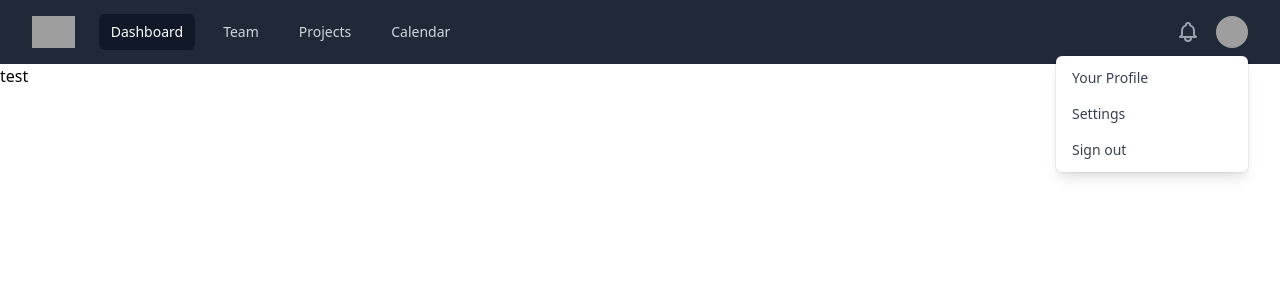
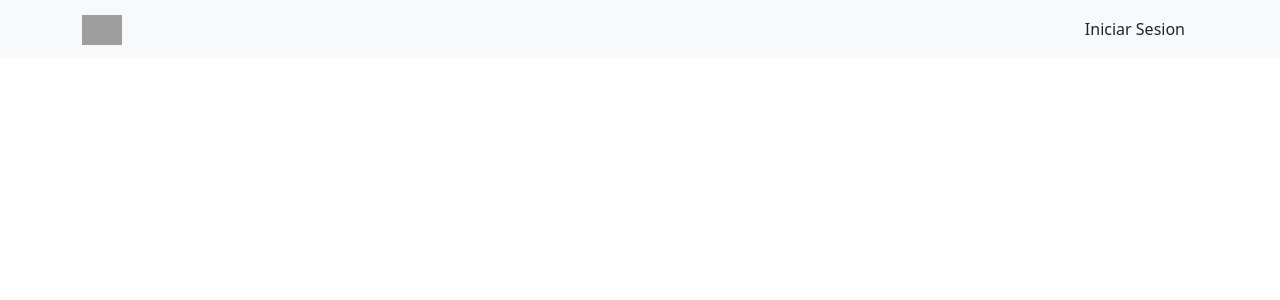
Before and after one commit to OsvaldoCruzDeLaCruz/xoki, a Django app: page / in a window 1280 px wide. Shown: the top 300 px of the page. Run offline with Django 3.2, Linux system fonts and the light colour scheme; some libraries are stand-ins or nearby versions; grey boxes are pictures that could not be loaded.

Commit message:
Con la barra de navegacion lista

```diff
--- a/templates/base.html
+++ b/templates/base.html
@@ -1,4 +1,4 @@
-{% load tailwind_tags %}
+
 <!DOCTYPE html>
 <html lang="en">
 <head>
@@ -6,7 +6,13 @@
     <meta http-equiv="X-UA-Compatible" content="IE=edge">
     <meta name="viewport" content="width=device-width, initial-scale=1.0">
     <title>Document</title>
-    {% tailwind_css %}
+    <link href="https://cdn.jsdelivr.net/npm/bootstrap@5.2.0-beta1/dist/css/bootstrap.min.css" rel="stylesheet" integrity="sha384-0evHe/X+R7YkIZDRvuzKMRqM+OrBnVFBL6DOitfPri4tjfHxaWutUpFmBp4vmVor" crossorigin="anonymous">
+    <!-- JavaScript Bundle with Popper -->
+    <script src="https://cdn.jsdelivr.net/npm/bootstrap@5.2.0-beta1/dist/js/bootstrap.bundle.min.js" integrity="sha384-pprn3073KE6tl6bjs2QrFaJGz5/SUsLqktiwsUTF55Jfv3qYSDhgCecCxMW52nD2" crossorigin="anonymous"></script>
+
+
+    <script src="https://cdn.jsdelivr.net/gh/alpinejs/alpine@v2.8.2/dist/alpine.min.js" defer></script>
+    <!-- CSS only -->
 </head>
 <body>
     {% block navbar %} {%endblock navbar%}
--- a/templates/components/navbar.html
+++ b/templates/components/navbar.html
@@ -1,102 +1,51 @@
 {% load static %}
 <!-- This example requires Tailwind CSS v2.0+ -->
-<nav class="bg-gray-800">
-    <div class="max-w-7xl mx-auto px-2 sm:px-6 lg:px-8">
-      <div class="relative flex items-center justify-between h-16">
-        <div class="absolute inset-y-0 left-0 flex items-center sm:hidden">
-          <!-- Mobile menu button-->
-          <button type="button" class="inline-flex items-center justify-center p-2 rounded-md text-gray-400 hover:text-white hover:bg-gray-700 focus:outline-none focus:ring-2 focus:ring-inset focus:ring-white" aria-controls="mobile-menu" aria-expanded="false">
-            <span class="sr-only">Open main menu</span>
-            <!--
-              Icon when menu is closed.
+<!-- Navigation -->
+<!-- Navbar -->
+<nav class="navbar navbar-expand-lg fixed-top bg-light navbar-light">
+  <div class="container">
+    <a class="navbar-brand" href="#"
+      ><img
+        id="MDB-logo"
+        src="https://mdbcdn.b-cdn.net/wp-content/uploads/2018/06/logo-mdb-jquery-small.png"
+        alt="MDB Logo"
+        draggable="false"
+        height="30"
+    /></a>
+    <button
+      class="navbar-toggler"
+      type="button"
+      data-mdb-toggle="collapse"
+      data-mdb-target="#navbarSupportedContent"
+      aria-controls="navbarSupportedContent"
+      aria-expanded="false"
+      aria-label="Toggle navigation"
+    >
+      <i class="fas fa-bars"></i>
+    </button>
+    <div class="collapse navbar-collapse" id="navbarSupportedContent">
+      <ul class="navbar-nav ms-auto align-items-center">
 
-              Heroicon name: outline/menu
 
-              Menu open: "hidden", Menu closed: "block"
-            -->
-            <svg class="block h-6 w-6" xmlns="http://www.w3.org/2000/svg" fill="none" viewBox="0 0 24 24" stroke-width="2" stroke="currentColor" aria-hidden="true">
-              <path stroke-linecap="round" stroke-linejoin="round" d="M4 6h16M4 12h16M4 18h16" />
-            </svg>
-            <!--
-              Icon when menu is open.
-
-              Heroicon name: outline/x
-
-              Menu open: "block", Menu closed: "hidden"
-            -->
-            <svg class="hidden h-6 w-6" xmlns="http://www.w3.org/2000/svg" fill="none" viewBox="0 0 24 24" stroke-width="2" stroke="currentColor" aria-hidden="true">
-              <path stroke-linecap="round" stroke-linejoin="round" d="M6 18L18 6M6 6l12 12" />
-            </svg>
-          </button>
-        </div>
-        <div class="flex-1 flex items-center justify-center sm:items-stretch sm:justify-start">
-          <div class="flex-shrink-0 flex items-center">
-            <img class="block lg:hidden h-8 w-auto" src="https://tailwindui.com/img/logos/workflow-mark-indigo-500.svg" alt="Workflow">
-            <img class="hidden lg:block h-8 w-auto" src="https://tailwindui.com/img/logos/workflow-logo-indigo-500-mark-white-text.svg" alt="Workflow">
-          </div>
-          <div class="hidden sm:block sm:ml-6">
-            <div class="flex space-x-4">
-              <!-- Current: "bg-gray-900 text-white", Default: "text-gray-300 hover:bg-gray-700 hover:text-white" -->
-              <a href="#" class="bg-gray-900 text-white px-3 py-2 rounded-md text-sm font-medium" aria-current="page">Dashboard</a>
-
-              <a href="#" class="text-gray-300 hover:bg-gray-700 hover:text-white px-3 py-2 rounded-md text-sm font-medium">Team</a>
-
-              <a href="#" class="text-gray-300 hover:bg-gray-700 hover:text-white px-3 py-2 rounded-md text-sm font-medium">Projects</a>
-
-              <a href="#" class="text-gray-300 hover:bg-gray-700 hover:text-white px-3 py-2 rounded-md text-sm font-medium">Calendar</a>
-            </div>
-          </div>
-        </div>
-        <div class="absolute inset-y-0 right-0 flex items-center pr-2 sm:static sm:inset-auto sm:ml-6 sm:pr-0">
-          <button type="button" class="bg-gray-800 p-1 rounded-full text-gray-400 hover:text-white focus:outline-none focus:ring-2 focus:ring-offset-2 focus:ring-offset-gray-800 focus:ring-white">
-            <span class="sr-only">View notifications</span>
-            <!-- Heroicon name: outline/bell -->
-            <svg class="h-6 w-6" xmlns="http://www.w3.org/2000/svg" fill="none" viewBox="0 0 24 24" stroke-width="2" stroke="currentColor" aria-hidden="true">
-              <path stroke-linecap="round" stroke-linejoin="round" d="M15 17h5l-1.405-1.405A2.032 2.032 0 0118 14.158V11a6.002 6.002 0 00-4-5.659V5a2 2 0 10-4 0v.341C7.67 6.165 6 8.388 6 11v3.159c0 .538-.214 1.055-.595 1.436L4 17h5m6 0v1a3 3 0 11-6 0v-1m6 0H9" />
-            </svg>
-          </button>
-
-          <!-- Profile dropdown -->
-          <div class="ml-3 relative">
-            <div>
-              <button type="button" class="bg-gray-800 flex text-sm rounded-full focus:outline-none focus:ring-2 focus:ring-offset-2 focus:ring-offset-gray-800 focus:ring-white" id="user-menu-button" aria-expanded="false" aria-haspopup="true">
-                <span class="sr-only">Open user menu</span>
-                <img class="h-8 w-8 rounded-full" src="https://images.unsplash.com/photo-1472099645785-5658abf4ff4e?ixlib=rb-1.2.1&ixid=eyJhcHBfaWQiOjEyMDd9&auto=format&fit=facearea&facepad=2&w=256&h=256&q=80" alt="">
-              </button>
-            </div>
-
-            <!--
-              Dropdown menu, show/hide based on menu state.
-
-              Entering: "transition ease-out duration-100"
-                From: "transform opacity-0 scale-95"
-                To: "transform opacity-100 scale-100"
-              Leaving: "transition ease-in duration-75"
-                From: "transform opacity-100 scale-100"
-                To: "transform opacity-0 scale-95"
-            -->
-            <div class="origin-top-right absolute right-0 mt-2 w-48 rounded-md shadow-lg py-1 bg-white ring-1 ring-black ring-opacity-5 focus:outline-none" role="menu" aria-orientation="vertical" aria-labelledby="user-menu-button" tabindex="-1">
-              <!-- Active: "bg-gray-100", Not Active: "" -->
-              <a href="#" class="block px-4 py-2 text-sm text-gray-700" role="menuitem" tabindex="-1" id="user-menu-item-0">Your Profile</a>
-              <a href="#" class="block px-4 py-2 text-sm text-gray-700" role="menuitem" tabindex="-1" id="user-menu-item-1">Settings</a>
-              <a href="#" class="block px-4 py-2 text-sm text-gray-700" role="menuitem" tabindex="-1" id="user-menu-item-2">Sign out</a>
-            </div>
-          </div>
-        </div>
-      </div>
+        {% if userr.is_authenticated %}
+        <li class="nav-item">
+          <a class="nav-link mx-2" href="#!"><i class="fas fa-plus-circle pe-2"></i>Invitaciones</a>
+        </li>
+        <li class="nav-item">
+          <a class="nav-link mx-2" href="#!"><i class="fas fa-bell pe-2"></i>Publicaciones</a>
+        </li>
+        <li class="nav-item">
+          <a class="nav-link mx-2" href="#!"><i class="fas fa-heart pe-2"></i>Chats con seguridad</a>
+        </li>
+        <img src="https://mdbcdn.b-cdn.net/img/new/avatars/1.webp" class="rounded-circle shadow-4"
+        style="width: 70px;" alt="Avatar" />
+        {% else %}
+        <li class="nav-item ms-3">
+          <a href="{% url 'account_login' %}" class="btn btn-black btn-rounded" >Iniciar Sesion</a>
+        </li>
+        {% endif %}
+      </ul>
     </div>
-
-    <!-- Mobile menu, show/hide based on menu state. -->
-    <div class="sm:hidden" id="mobile-menu">
-      <div class="px-2 pt-2 pb-3 space-y-1">
-        <!-- Current: "bg-gray-900 text-white", Default: "text-gray-300 hover:bg-gray-700 hover:text-white" -->
-        <a href="#" class="bg-gray-900 text-white block px-3 py-2 rounded-md text-base font-medium" aria-current="page">Dashboard</a>
-
-        <a href="#" class="text-gray-300 hover:bg-gray-700 hover:text-white block px-3 py-2 rounded-md text-base font-medium">Team</a>
-
-        <a href="#" class="text-gray-300 hover:bg-gray-700 hover:text-white block px-3 py-2 rounded-md text-base font-medium">Projects</a>
-
-        <a href="#" class="text-gray-300 hover:bg-gray-700 hover:text-white block px-3 py-2 rounded-md text-base font-medium">Calendar</a>
-      </div>
-    </div>
-  </nav>
+  </div>
+</nav>
+<!-- Navbar -->
--- a/theme/static/css/dist/styles.css
+++ b/theme/static/css/dist/styles.css
@@ -1057,14 +1082,19 @@ select {
   padding-bottom: 0.5rem;
 }
 
+.px-4 {
+  padding-left: 1rem;
+  padding-right: 1rem;
+}
+
 .py-1 {
   padding-top: 0.25rem;
   padding-bottom: 0.25rem;
 }
 
-.px-4 {
-  padding-left: 1rem;
-  padding-right: 1rem;
+.py-5 {
+  padding-top: 1.25rem;
+  padding-bottom: 1.25rem;
 }
 
 .pr-2 {
```
Also changed, not shown: other parts of theme/static/css/dist/styles.css (+43 -0 lines), core/settings.py (+3 -5 lines), db.sqlite3.
